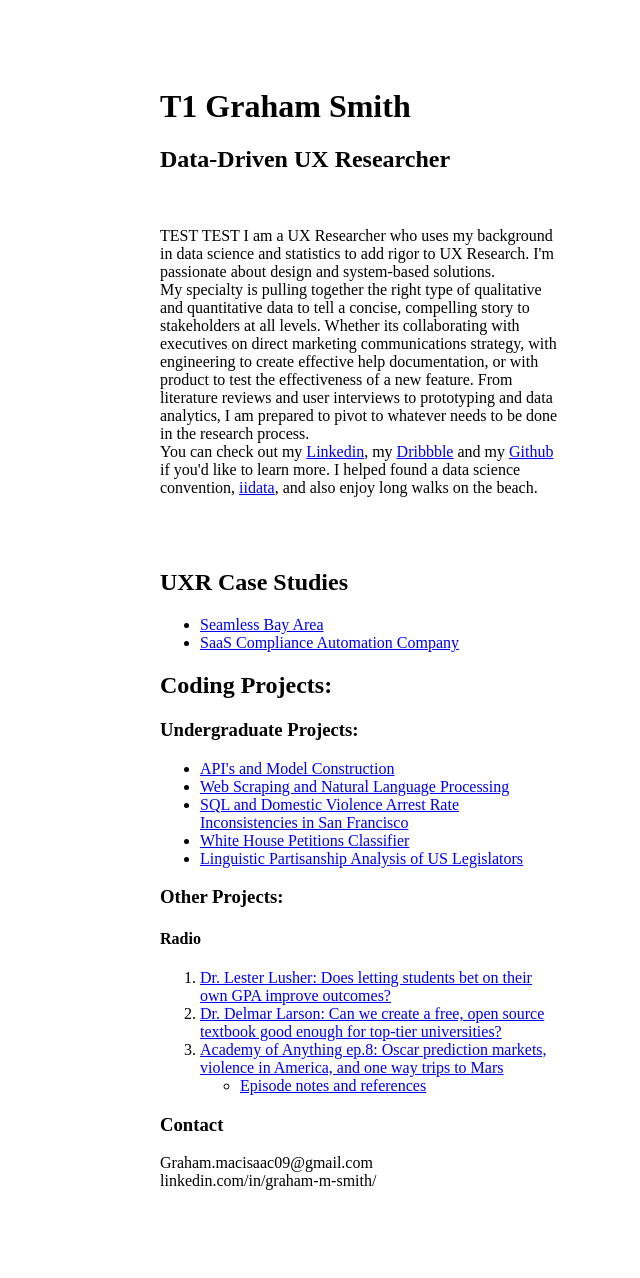
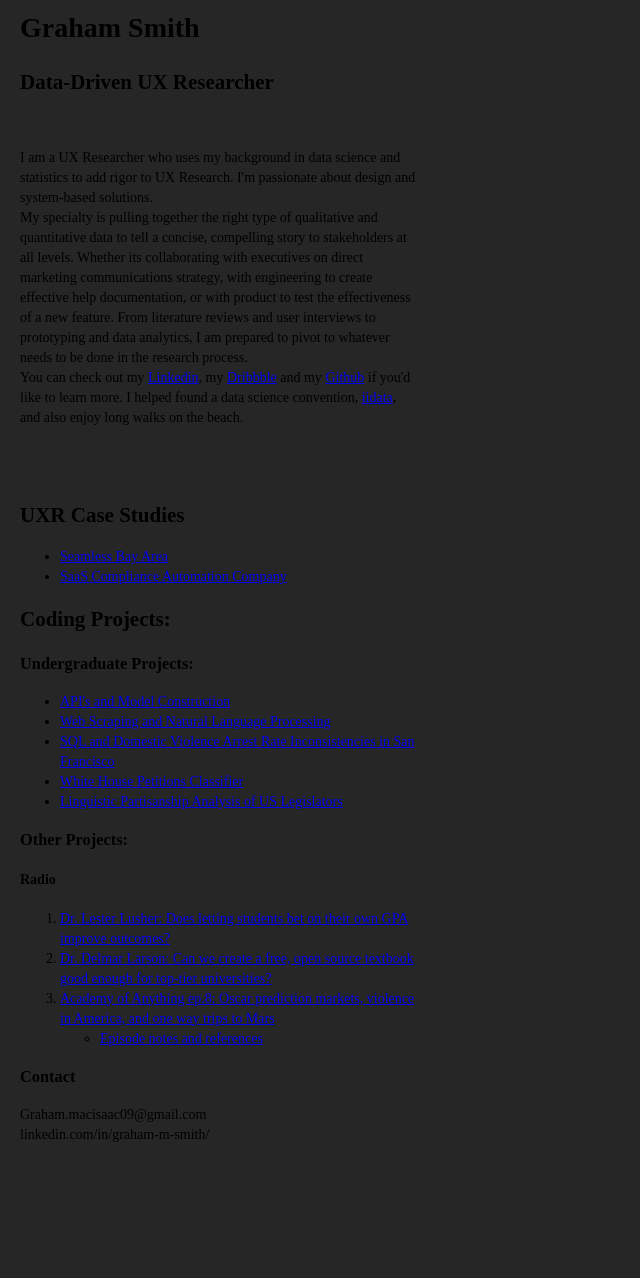
Before and after one commit to johnnycopes/graham-macisaac, a Jekyll site: the page index.html, which Jekyll copies as it is, in a window 1280 px wide. Shown: the whole page, without its empty margins (0-640 px from the left). Built offline with Jekyll 4.4.1, drawn with Linux system fonts in a browser that asks for light colours; after the commit the page ends 1153 px from its top, so only the background shows below that.

Commit message:
Update index.html

```diff
--- a/index.html
+++ b/index.html
@@ -2,18 +2,23 @@
 	<style>
 	body {
     		max-width: 400px;
-   		margin-left: 80px;
-   		padding: 80px;
+   		margin-left: 20px;
+   		padding: 0px;
     		margin-right: 80px
+		font-family: Open Sans;
+		font-size: 14px;
+		line-height: 1.42857143;
+		color: ##F0E7D5;
+		background-color: #262626;
 	}
 	</style>
 </head>
 <body>
-	<h1> T1 Graham Smith </h1>
+	<h1> Graham Smith </h1>
 	<h2> Data-Driven UX Researcher </h2>
 	<br>
 <p>
-TEST TEST I am a UX Researcher who uses my background in data science and statistics to add rigor to UX Research. I'm passionate about design and system-based solutions.
+I am a UX Researcher who uses my background in data science and statistics to add rigor to UX Research. I'm passionate about design and system-based solutions.
 <br>
 My specialty is pulling together the right type of qualitative and quantitative data to tell a concise, compelling story to stakeholders at all levels. Whether its collaborating with executives on direct marketing communications strategy, with engineering to create effective help documentation, or with product to test the effectiveness of a new feature. From literature reviews and user interviews to prototyping and data analytics, I am prepared to pivot to whatever needs to be done in the research process.
 <br>
```
